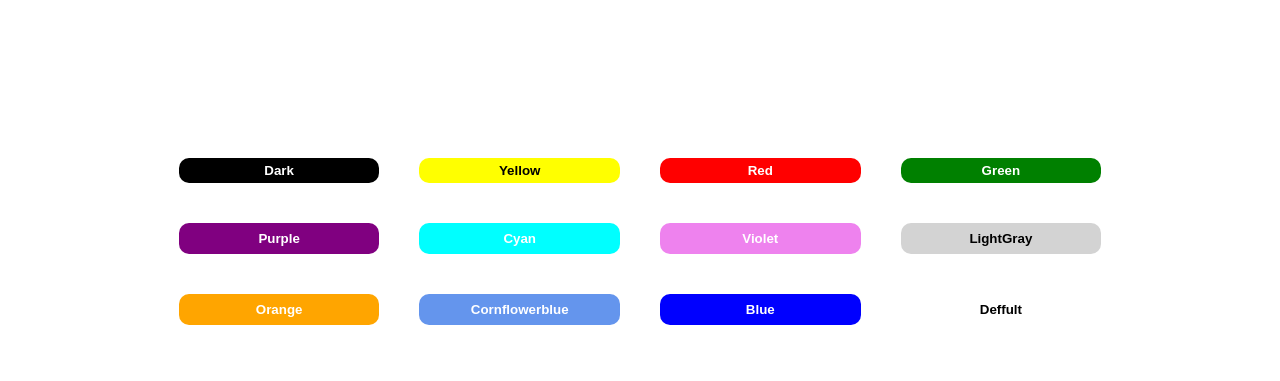
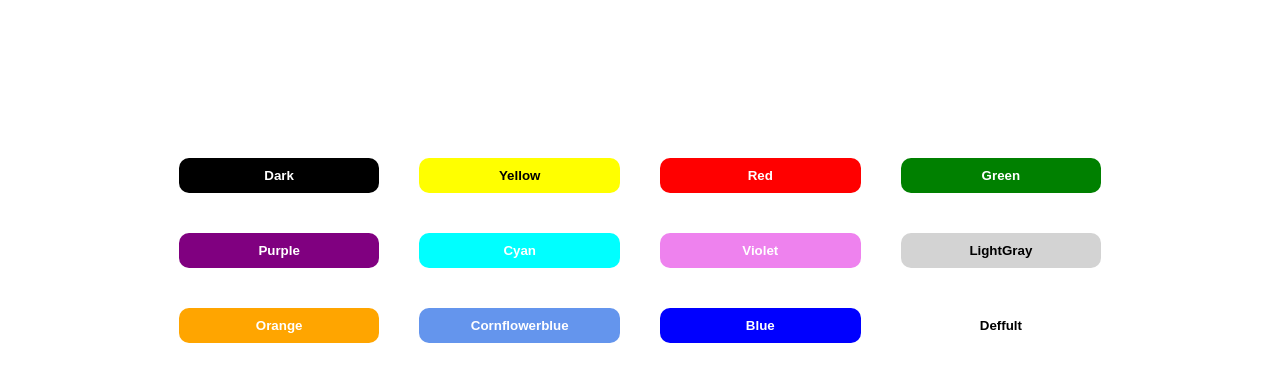
Before and after one commit to juhairulislam/Backround-color-change-js, a plain HTML site: page index.html in a window 1280 px wide. Shown: the part 113-494 px from the top of the page. Drawn offline with Linux system fonts and the light colour scheme.

Commit message:
padding px edited

```diff
--- a/style.css
+++ b/style.css
@@ -34,7 +34,7 @@ h1{
     font-weight: 800;
     background-color:black;
     color: white;
-    padding: 5px 10px;
+    padding: 10px 10px;
     border-radius: 10px;
     border: none;
 }
@@ -42,7 +42,7 @@ h1{
     font-weight: 800;
     background-color:yellow;
     color: black;
-    padding: 5px 10px;
+    padding: 10px 10px;
     border-radius: 10px;
      border: none;
 
@@ -51,7 +51,7 @@ h1{
     font-weight: 800;
     background-color:red;
     color: white;
-    padding: 5px 10px;
+    padding: 10px 10px;
     border-radius: 10px;
     border: none;
 }
@@ -59,7 +59,7 @@ h1{
     font-weight: 800;
     background-color:green;
     color: white;
-    padding: 5px 10px;
+    padding: 10px 10px;
     border-radius: 10px;
      border: none;
 }
@@ -68,7 +68,7 @@ h1{
     font-weight: 800;
     background-color:purple;
     color: white;
-    padding: 5px 10px;
+    padding: 10px 10px;
     border-radius: 10px;
      border: none;
 }
@@ -76,7 +76,7 @@ h1{
     font-weight: 800;
     background-color:cyan;
     color: white;
-    padding: 5px 10px;
+    padding: 10px 10px;
     border-radius: 10px;
      border: none;
 }
@@ -84,7 +84,7 @@ h1{
     font-weight: 800;
     background-color:violet;
     color: white;
-    padding: 8px 10px;
+    padding: 10px 10px;
     border-radius: 10px;
      border: none;
 }
@@ -92,7 +92,7 @@ h1{
     font-weight: 800;
     background-color:lightgray;
     color: black;
-    padding: 5px 10px;
+    padding: 10px 10px;
     border-radius: 10px;
      border: none;
 }
@@ -100,7 +100,7 @@ h1{
     font-weight: 800;
     background-color:orange;
     color: white;
-    padding: 8px 10px;
+    padding: 10px 10px;
     border-radius: 10px;
      border: none;
 }
@@ -108,7 +108,7 @@ h1{
     font-weight: 800;
     background-color:cornflowerblue;
     color: white;
-    padding: 8px 10px;
+    padding: 10px 10px;
     border-radius: 10px;
      border: none;
 }
@@ -116,7 +116,7 @@ h1{
     font-weight: 800;
     background-color:blue;
     color: white;
-    padding: 5px 10px;
+    padding: 10px 10px;
     border-radius: 10px;
      border: none;
 }
@@ -124,7 +124,7 @@ h1{
     font-weight: 800;
     background-color:white;
     color: black;
-    padding: 5px 10px;
+    padding: 10px 10px;
     border-radius: 10px;
      border: none;
 }
```
